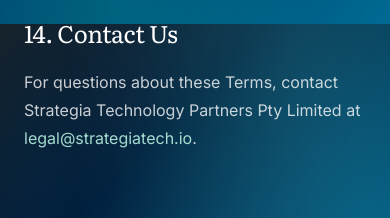
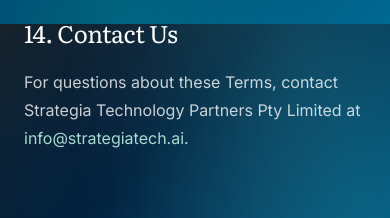
Before and after one commit to Strategiatech/strategia-v27-homepage, a Next.js app: page /vx/terms in a window 390 px wide. Shown: the part 5040-5258 px from the top of the page. Built offline with nearby package versions, Linux system fonts and the light colour scheme; no server answers.

Commit message:
fix: polish legal contact and mobile hero video

```diff
--- a/agent_memory/progress.md
+++ b/agent_memory/progress.md
@@ -80,6 +80,7 @@
 - Moved ROI calculator before Security and set the surrounding v27 band rhythm to Process dark, ROI light, Security dark, FAQs light.
 - Replaced the v27 footer version line with `Strategia is a Lateralus Group company`, matched the footer paragraph font, and linked it to `https://lateralusgroup.ai`.
 - Copied the supplied `Final-Hero.mp4` into `public/vx/videos/final-hero.mp4` and replaced the `/v27` hero tetra visual with a concept-E-style soft-fade video treatment while keeping `/vx` on the original tetra hero.
+- Fixed the `/v27` mobile hero video diagonal background mismatch by making the outer video stage transparent and moving the clipped background/border onto the clipped video box.
 - Added `public/og-image.png`, a 1200x630 social preview image using the same deep-blue background and white glow inline Strategia logo as the v27 header.
 - Added Open Graph and Twitter card metadata for the root frontend layout and `/v27`, pointing social previews to `https://strategiatech.ai/og-image.png`.
 - Added a new root `/privacy-policy` route with the full November 2025 privacy policy content from the old Azure Static Web Apps privacy page, styled as a standalone Strategia legal page.
@@ -89,6 +90,7 @@
 - Updated the v27 footer Terms links in both the Company column and footer bottom row to point to `/terms`.
 - Restored the shared VX/v27 Solutions `Explore` labels as working anchors: Hospital CEO to V-Insights, CHRO to V-Fit, Talent Acquisition to the Stats band, and Clinical Operations to V-Psych.
 - Replaced the simplified `/terms` and `/privacy-policy` footers with the shared v27 footer; legal-page footer section links route to `/v27#...` in local dev and `/#...` in the production Pages build.
+- Replaced legal/privacy contact emails across root and VX legal pages with `info@strategiatech.ai`.
 
 ## Next
 
@@ -213,6 +215,7 @@
 - Verified: Browser path used first for local `/v27`; the hero video source is `/vx/videos/final-hero.mp4`, it reaches `readyState=4`, plays muted, the legacy tetra stage is absent, no framework overlay is visible, and there is no horizontal scrolling.
 - Verified: Browser confirmed `/vx` still renders the legacy `v25Stage` tetra hero and does not render the `/v27` hero video stage.
 - Verified: desktop viewport fallback confirmed the concept-E horizontal fade mask on the `/v27` hero video stage.
+- Verified: Browser path used first for local `/v27` at 390x844 after the mobile video background fix; the hero video stage computes transparent, the clipped video box owns the background/border, and document horizontal overflow remains `0`.
 - Not verified: full npm run lint is not clean because of pre-existing unrelated lint errors across older pages/components.
 - Not verified: successful live contact email submission with valid contact data, because that would send a real notification email.
 - Verified: focused ESLint passed for `src/app/(frontend)/privacy-policy/page.tsx`.
--- a/src/app/(frontend)/privacy-policy/page.tsx
+++ b/src/app/(frontend)/privacy-policy/page.tsx
@@ -88,10 +88,10 @@
                     Strategia Technology Partners Pty Limited
                   </p>
                   <a
-                    href="mailto:privacy@strategiatech.io"
+                    href="mailto:info@strategiatech.ai"
                     className="font-semibold text-[#A5DCD0] transition-colors hover:text-[#5CC8E8]"
                   >
-                    privacy@strategiatech.io
+                    info@strategiatech.ai
                   </a>
                 </div>
               </div>
--- a/src/app/(frontend)/terms/page.tsx
+++ b/src/app/(frontend)/terms/page.tsx
@@ -148,10 +148,10 @@
               contact us.
             </p>
             <a
-              href="mailto:legal@strategia.ai"
+              href="mailto:info@strategiatech.ai"
               className="font-semibold text-[#A5DCD0] transition-colors hover:text-[#5CC8E8]"
             >
-              legal@strategia.ai
+              info@strategiatech.ai
             </a>
           </section>
         </div>
--- a/src/app/(frontend)/vx/privacy-policy/page-body.tsx
+++ b/src/app/(frontend)/vx/privacy-policy/page-body.tsx
@@ -149,10 +149,10 @@
               For any privacy enquiry, contact the Privacy Officer at Strategia
               Technology Partners Pty Limited:{' '}
               <a
-                href="mailto:privacy@strategiatech.io"
+                href="mailto:info@strategiatech.ai"
                 style={{ color: 'var(--v25-accent-text, #A5DCD0)' }}
               >
-                privacy@strategiatech.io
+                info@strategiatech.ai
               </a>
               .
             </p>
--- a/src/app/(frontend)/vx/terms/page-body.tsx
+++ b/src/app/(frontend)/vx/terms/page-body.tsx
@@ -188,7 +188,7 @@
               <span style={NOTE_STYLE}>Strategia to confirm</span>
             </h2>
             <p style={P_STYLE}>
-              The service is provided on an "as is" and "as available" basis,
+              The service is provided on an &quot;as is&quot; and &quot;as available&quot; basis,
               without warranties of any kind, whether express or implied.
               Strategia does not warrant that the service will be uninterrupted,
               error-free, or free of harmful components, or that the results
@@ -269,10 +269,10 @@
               For questions about these Terms, contact Strategia Technology
               Partners Pty Limited at{' '}
               <a
-                href="mailto:legal@strategiatech.io"
+                href="mailto:info@strategiatech.ai"
                 style={{ color: 'var(--v25-accent-text, #A5DCD0)' }}
               >
-                legal@strategiatech.io
+                info@strategiatech.ai
               </a>
               .
             </p>
--- a/src/app/(frontend)/vx/vx-overrides.css
+++ b/src/app/(frontend)/vx/vx-overrides.css
@@ -1104,11 +1104,14 @@
     width: min(100%, 720px);
     height: clamp(280px, 56vw, 480px);
     margin: 2.5rem 0 0;
+    border: 0;
+    background: transparent;
+  }
+  .v25.vx-self-contained .vx-hero-video-box {
+    inset: 0;
+    overflow: hidden;
     border: 1px solid rgba(232, 255, 252, 0.16);
     background: rgba(1, 34, 54, 0.36);
-  }
-  .v25.vx-self-contained .vx-hero-video-box {
-    inset: 0;
     -webkit-clip-path: polygon(0 18%, 100% 0, 100% 100%, 0 100%);
             clip-path: polygon(0 18%, 100% 0, 100% 100%, 0 100%);
     -webkit-mask-image: none;
```
